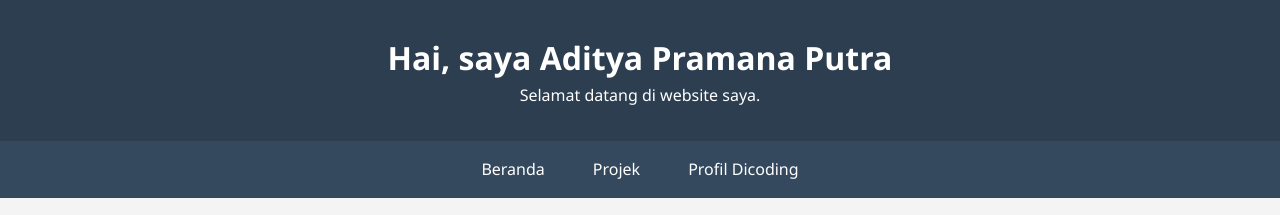
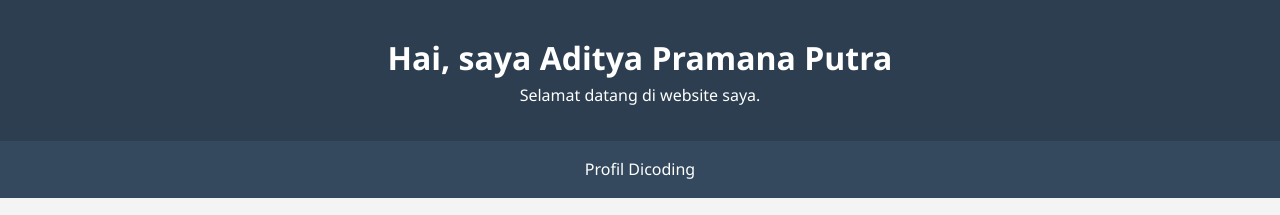
Before and after one commit to adityapramid25/project-dicoding, a plain HTML site: page index.html in a window 1280 px wide. Shown: the top 215 px of the page. Drawn offline with Linux system fonts and the light colour scheme.

Commit message:
Update index.html

```diff
--- a/index.html
+++ b/index.html
@@ -15,9 +15,7 @@
 
     <nav>
         <ul>
-            <li><a href="#">Beranda</a></li>
-            <li><a href="#">Projek</a></li>
-            <li><a href="https://www.dicoding.com/users/aditya_ebp3/academies" target="_blank">Profil Dicoding</a></li>
+            <li><a href="https://www.dicoding.com/users/adityapramanaputra" target="_blank">Profil Dicoding</a></li>
         </ul>
     </nav>
 
```
